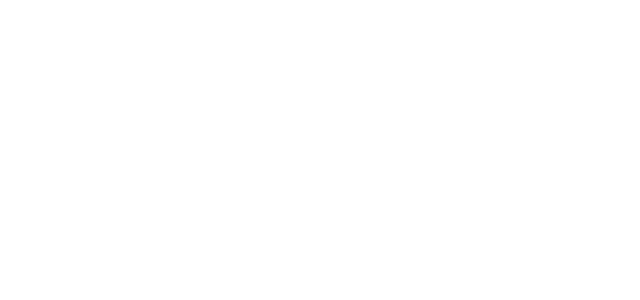
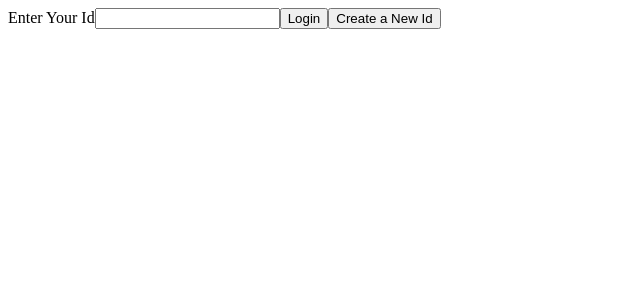
Before and after one commit to manecipoglu/chat, a React (Create React App) app in the folder client/: page / in a window 1280 px wide. Shown: the top 300 px of the page, without its empty margins (0-640 px from the left). Built offline with nearby package versions, Linux system fonts and the light colour scheme.

Commit message:
Add create new id functionality

```diff
--- a/client/package.json
+++ b/client/package.json
@@ -10,6 +10,7 @@
     "react-dom": "^17.0.2",
     "react-scripts": "5.0.0",
     "sass": "^1.49.9",
+    "uuid": "^8.3.2",
     "web-vitals": "^2.1.4"
   },
   "scripts": {
--- a/client/src/App.js
+++ b/client/src/App.js
@@ -1,10 +1,12 @@
+import { useState } from "react";
 import Login from "./components/Login/Login";
 import "./App.scss";
 
 function App() {
+  const [id, setId] = useState("");
   return (
     <div>
-      <Login />
+      <Login setId={setId} />
     </div>
   );
 }
--- a/client/src/components/Login/Login.jsx
+++ b/client/src/components/Login/Login.jsx
@@ -1,5 +1,23 @@
+import { useRef } from "react";
+import { v4 as uuidV4 } from "uuid";
 import "./Login.scss";
 
-export default function Login() {
-  return <div></div>;
+export default function Login({ setId }) {
+  const idRef = useRef();
+
+  function handleSubmit(e) {
+    e.preventDefault();
+
+    setId(idRef.current.value);
+  }
+  return (
+    <div>
+      <form onSubmit={handleSubmit}>
+        <label>Enter Your Id</label>
+        <input type="text" ref={idRef} />
+        <button type="submit">Login</button>
+        <button onClick={() => setId(uuidV4())}>Create a New Id</button>
+      </form>
+    </div>
+  );
 }
```
Also changed, not shown: 1 other file (tests, documents, lock files or other folders).
